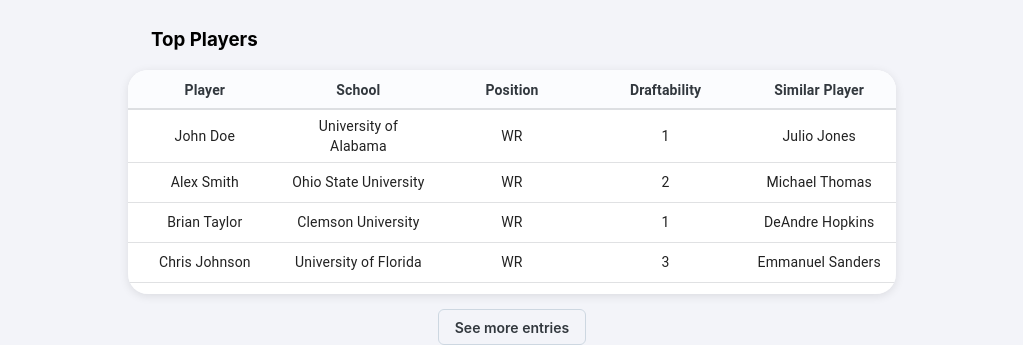
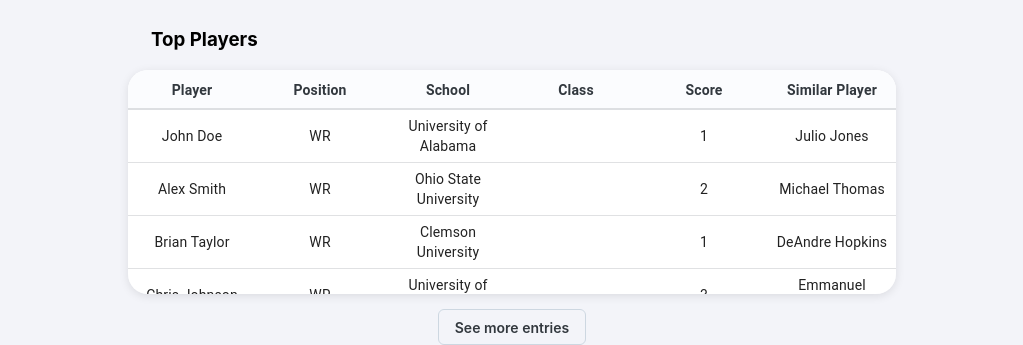
Before and after one commit to MWang00/snapp, a Next.js app: page / in a window 1280 px wide. Shown: the part 952-1297 px from the top of the page, without its empty margins (128-1151 px from the left). Built offline with nearby package versions, Linux system fonts and the light colour scheme.

Commit message:
Add new columns to table

```diff
--- a/components/SortableTable.js
+++ b/components/SortableTable.js
@@ -89,9 +89,10 @@ export function SortableTable({height, rows, setRows}) {
           <TableHead>
             <TableRow>
               <TableCell style={getColumnStyle('name')} onClick={() => handleSort('name')}>Player<SortIndicator column="name" /></TableCell>
+              <TableCell style={getColumnStyle('position')} onClick={() => handleSort('position')}>Position<SortIndicator column="position" /></TableCell>
               <TableCell style={getColumnStyle('school')} onClick={() => handleSort('school')}>School<SortIndicator column="school" /></TableCell>
-              <TableCell style={getColumnStyle('position')} onClick={() => handleSort('position')}>Position<SortIndicator column="position" /></TableCell>
-              <TableCell style={getColumnStyle('score')} onClick={() => handleSort('score')}>Draftability<SortIndicator column="score" /></TableCell>
+              <TableCell style={getColumnStyle('class')} onClick={() => handleSort('class')}>Class<SortIndicator column="class" /></TableCell>
+              <TableCell style={getColumnStyle('score')} onClick={() => handleSort('score')}>Score<SortIndicator column="score" /></TableCell>
               <TableCell style={getColumnStyle('similarplayer')} onClick={() => handleSort('similarplayer')}>Similar Player<SortIndicator column="similarplayer" /></TableCell>
             </TableRow>
           </TableHead>
@@ -103,8 +104,9 @@ export function SortableTable({height, rows, setRows}) {
                     {row.name}
                   </a>
                 </TableCell>
+                <TableCell style={{ textAlign: 'center' }}>{row.position}</TableCell>
                 <TableCell style={{ textAlign: 'center' }}>{row.school}</TableCell>
-                <TableCell style={{ textAlign: 'center' }}>{row.position}</TableCell>
+                <TableCell style={{ textAlign: 'center' }}>{row.class}</TableCell>
                 <TableCell style={{ textAlign: 'center' }}>{row.score}</TableCell>
                 <TableCell style={{ textAlign: 'center' }}>
                   <a href={`/player/${row.position.toLowerCase()}/${row.similarplayer}`} style={{ texTableCellecoration: 'none', color: 'inherit' }}>
```
